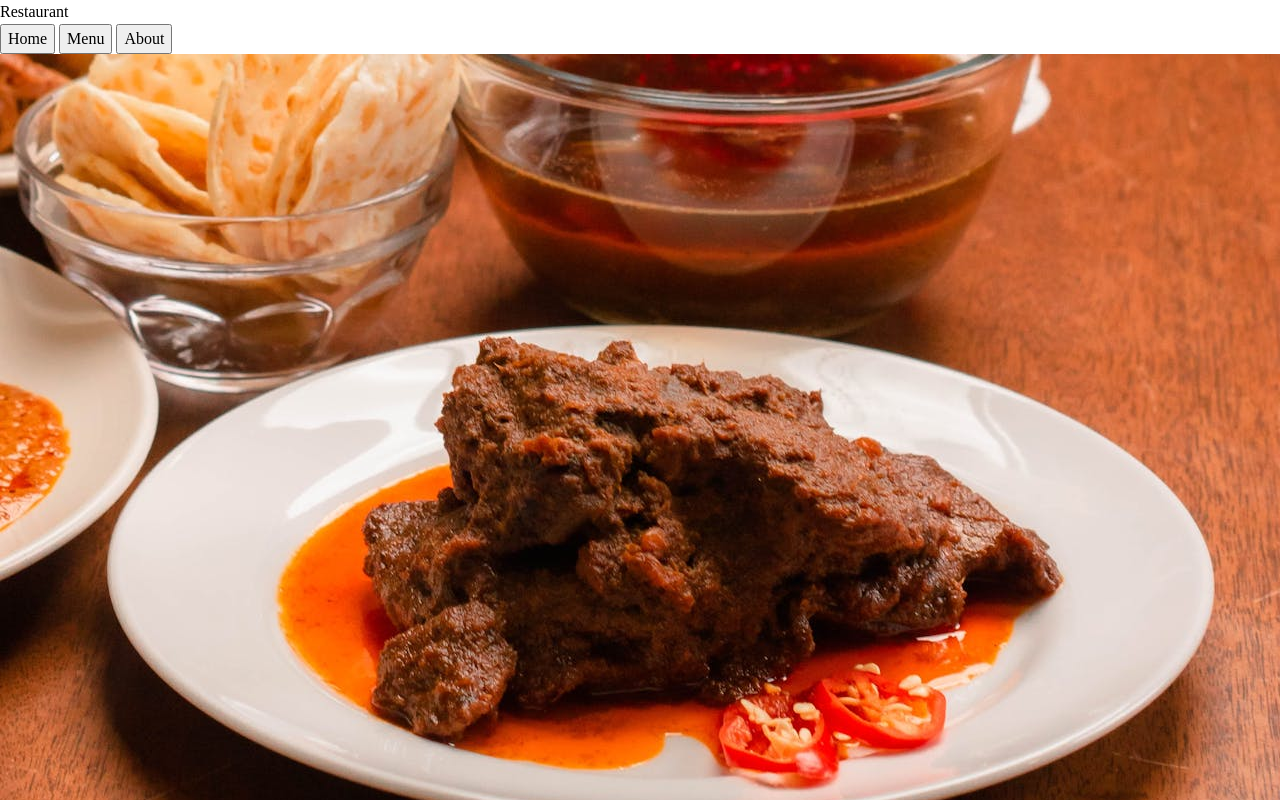
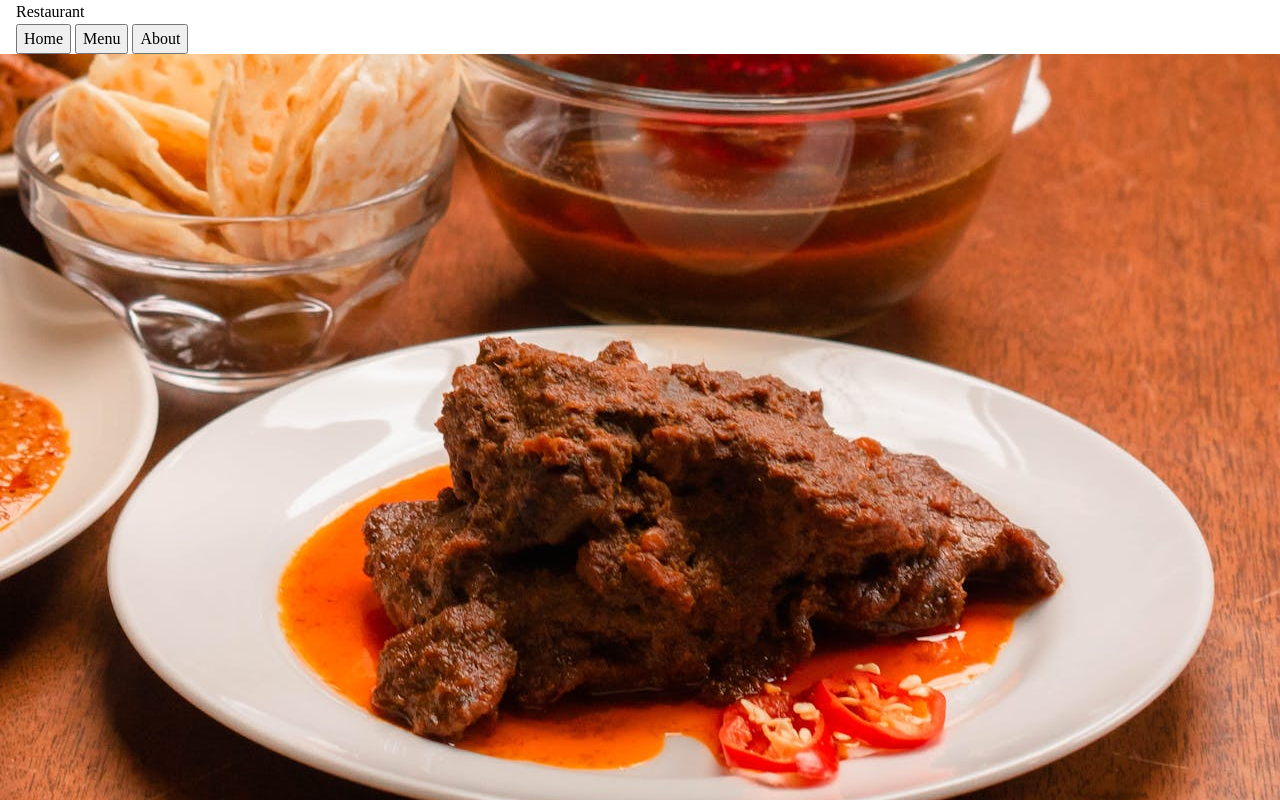
Before and after one commit to roaayala/restaurant-page, a website built with webpack: page src/index.html in a window 1280 px wide. Both pictures are taken after a click on the button "Menu". Shown: the top 800 px of the page. Built offline with nearby package versions, Linux system fonts and the light colour scheme.

Commit message:
basic layout

```diff
--- a/src/index.html
+++ b/src/index.html
@@ -6,8 +6,8 @@
 		<title>Restaurant Page</title>
 	</head>
 	<body>
-		<header>
-			<span>Restaurant</span>
+		<header class="header">
+			<span class="title">Restaurant</span>
 			<nav id="nav">
 				<button id="home">Home</button>
 				<button id="menu">Menu</button>
--- a/src/pages/About.js
+++ b/src/pages/About.js
@@ -24,6 +24,8 @@ export class About {
 	render() {
 		return `<div>
 		<img src='${this.content.image}' >
+
+		<div class='container'>
 		<h1>${this.content.headline}</h1>
 		<p>${this.content.body}</p>
 
@@ -32,6 +34,7 @@ export class About {
 		<p>${this.content.address}</p>
 		</div>
 
+		<div>
 		<h2>Open Time</h2>
 		<ul>
 		<li>${this.content.openTime.weekday}</li>
@@ -39,6 +42,7 @@ export class About {
 		</ul>
 		</div>
 
+		<div>
 		<h2>Contacts</h2>
 		<ul>
 		<li>Phone: ${this.content.contacts.phone}</li>
@@ -47,6 +51,8 @@ export class About {
 		</ul>
 		</div>
 
+		</div>
+
 		</div>`;
 	}
 }
--- a/src/pages/Home.js
+++ b/src/pages/Home.js
@@ -14,8 +14,12 @@ export class Home {
 	render() {
 		return `<div>
 		<img src='${this.content.image}' >
+
+		<div class='container'>
 		<h1>${this.content.headline}</h1>
 		<p>${this.content.body}</p>
+		</div>
+
 		</div>`;
 	}
 }
--- a/src/pages/Menu.js
+++ b/src/pages/Menu.js
@@ -37,13 +37,19 @@ export class Menu {
 	render() {
 		return `<div>
 		<img src='${this.content.image}' >
+
+		<div class='container'>
 		<h1>${this.content.headline}</h1>
-	${this.content.menus.map((menu) => {
-		return `<div>
+		${this.content.menus
+			.map((menu) => {
+				return `<div>
 		<h2>${menu.name} (Rp. ${menu.price})</h2>
 		<p>${menu.description}</p>
 		</div>`;
-	})}
+			})
+			.join('')}
+		</div>
+
 		</div>`;
 	}
 }
--- a/src/style.css
+++ b/src/style.css
@@ -1,2 +1,7 @@
 @import url('./styles/reset.css');
 @import url('./styles/base.css');
+
+.header,
+.container {
+	padding: 0 1rem;
+}
```
